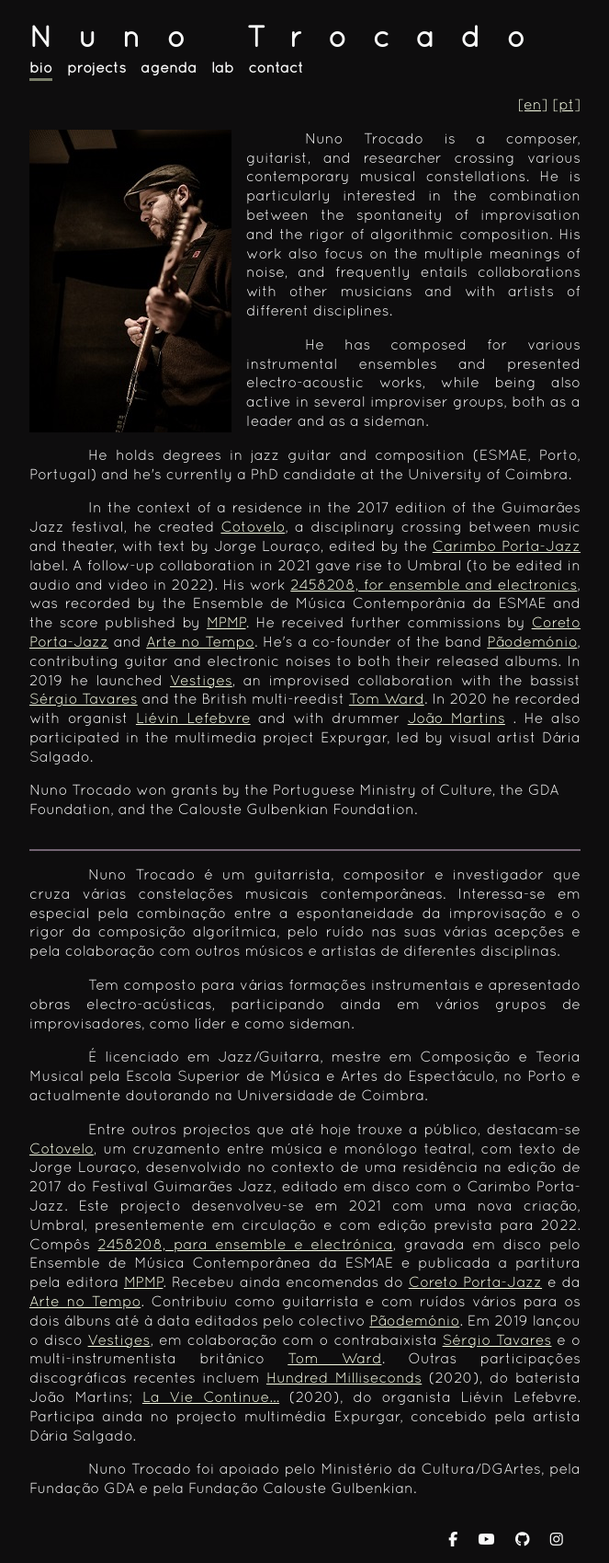
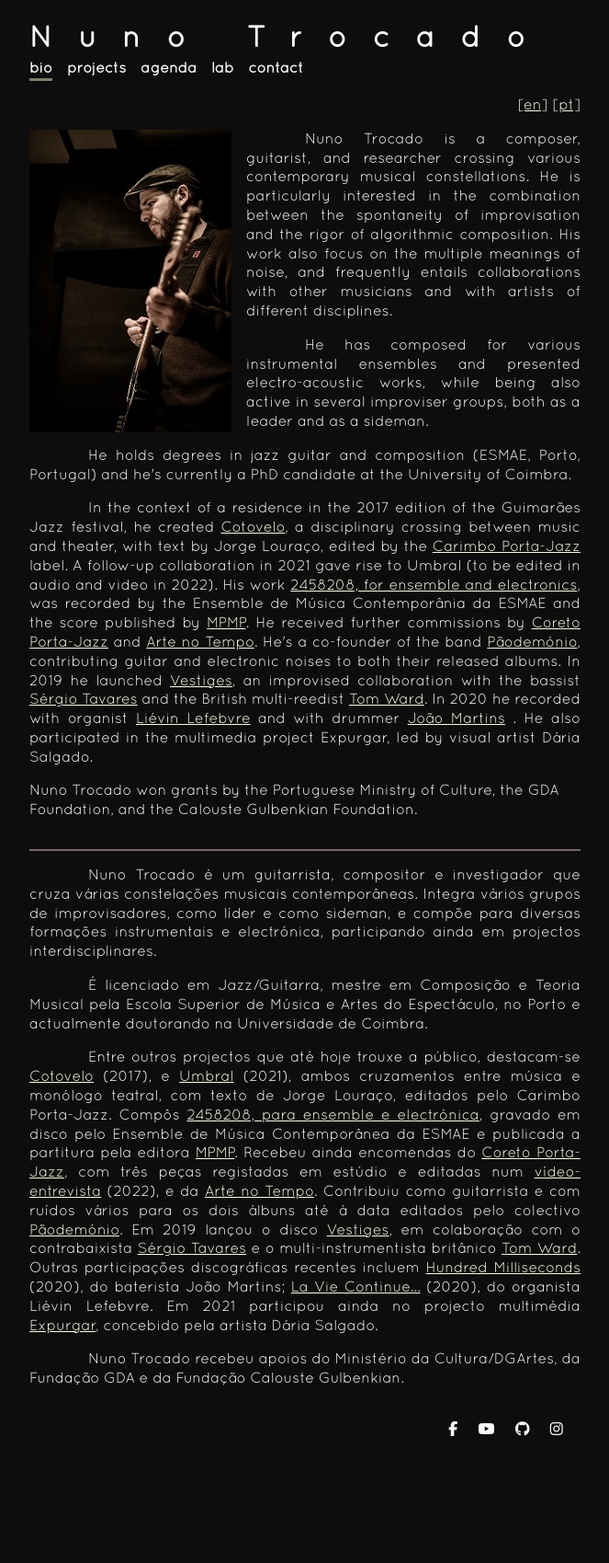
Before and after one commit to ntrocado/ntrocado.github.io, a Jekyll site: the page built from bio.html, in a window 1280 px wide. Shown: the whole page at 92% size, without its empty margins (308-971 px from the left). Built offline with Jekyll 4.4.1, drawn with Linux system fonts in a browser that asks for light colours; nearby versions of some CDN libraries; after the commit the page ends 1579 px from its top, so only the background shows below that.

Commit message:
New pt bio

```diff
--- a/bio.html
+++ b/bio.html
@@ -21,11 +21,10 @@ title: Nuno Trocado - Bio
 <hr>
 <a name="bio-pt"></a>
 <section class="texto">
-  <p class="texto">Nuno Trocado é um guitarrista, compositor e investigador que cruza várias constelações musicais contemporâneas. Interessa-se em especial pela combinação entre a espontaneidade da improvisação e o rigor da composição algorítmica, pelo ruído nas suas várias acepções e pela colaboração com outros músicos e artistas de diferentes disciplinas.</p>
-  <p class="texto">Tem composto para várias formações instrumentais e apresentado obras electro-acústicas, participando ainda em vários grupos de improvisadores, como líder e como sideman.</p>
+  <p class="texto">Nuno Trocado é um guitarrista, compositor e investigador que cruza várias constelações musicais contemporâneas. Integra vários grupos de improvisadores, como líder e como sideman, e compõe para diversas formações instrumentais e electrónica, participando ainda em projectos interdisciplinares.</p>
   <p class="texto">É licenciado em Jazz/Guitarra, mestre em Composição e Teoria Musical pela Escola Superior de Música e Artes do Espectáculo, no Porto e actualmente doutorando na Universidade de Coimbra.
-  <p class="texto">Entre outros projectos que até hoje trouxe a público, destacam-se <a href="projectos.html#cotovelo">Cotovelo</a>, um cruzamento entre música e monólogo teatral, com texto de Jorge Louraço, desenvolvido no contexto de uma residência na edição de 2017 do Festival Guimarães Jazz, editado em disco com o Carimbo Porta-Jazz. Este projecto desenvolveu-se em 2021 com uma nova criação, Umbral, presentemente em circulação e com edição prevista para 2022. Compôs <a href="projectos.html#2458208">2458208, para ensemble e electrónica</a>, gravada em disco pelo Ensemble de Música Contemporânea da ESMAE e publicada a partitura pela editora <a href="http://mpmp.pt/">MPMP</a>. Recebeu ainda encomendas do <a href="https://portajazz.com/coreto.html">Coreto Porta-Jazz</a> e da <a href="https://artenotempo.pt/en/arte-no-tempo-2/">Arte no Tempo</a>. Contribuiu como guitarrista e com ruídos vários para os dois álbuns até à data editados pelo colectivo <a href="https://paodemonio.bandcamp.com/">Pãodemónio</a>. Em 2019 lançou o disco <a href="projectos.html#tavares-trocado-ward">Vestiges</a>, em colaboração com o contrabaixista <a href="http://www.xn--srgiotavares-beb.com/">Sérgio Tavares</a> e o multi-instrumentista britânico <a href="https://madwort.co.uk/">Tom Ward</a>. Outras participações discográficas recentes incluem <a href="/projects/sideman/joao-martins-100ms.html">Hundred Milliseconds</a>
-    (2020), do baterista João Martins; <a href="/projects/sideman/lievin-lefebvre.html">La Vie Continue…</a>
-    (2020), do organista Liévin Lefebvre. Participa ainda no projecto multimédia Expurgar, concebido pela artista Dária Salgado.
-    <p class="texto">Nuno Trocado foi apoiado pelo Ministério da Cultura/DGArtes, pela Fundação GDA e pela Fundação Calouste Gulbenkian.</p>
+  <p class="texto">Entre outros projectos que até hoje trouxe a público, destacam-se <a href="https://nunotrocado.com/projectos.html#cotovelo">Cotovelo</a> (2017), e <a href="https://nunotrocado.com/projectos.html#umbral">Umbral</a> (2021), ambos cruzamentos entre música e monólogo teatral, com texto de Jorge Louraço, editados pelo Carimbo Porta-Jazz. Compôs <a href="https://nunotrocado.com/projectos.html#2458208">2458208, para ensemble e electrónica</a>, gravado em disco pelo Ensemble de Música Contemporânea da ESMAE e publicada a partitura pela editora <a href="http://mpmp.pt/">MPMP</a>. Recebeu ainda encomendas do <a href="https://portajazz.com/coreto.html">Coreto Porta-Jazz</a>, com três peças registadas em estúdio e editadas num <a href="https://youtu.be/YhZ7MT3de00">vídeo-entrevista</a> (2022), e da <a href="https://artenotempo.pt/en/arte-no-tempo-2/">Arte no Tempo</a>. Contribuiu como guitarrista e com ruídos vários para os dois álbuns até à data editados pelo colectivo <a href="https://paodemonio.bandcamp.com/">Pãodemónio</a>. Em 2019 lançou o disco <a href="https://nunotrocado.com/projectos.html#tavares-trocado-ward">Vestiges</a>, em colaboração com o contrabaixista <a href="http://www.xn--srgiotavares-beb.com/">Sérgio Tavares</a> e o multi-instrumentista britânico <a href="https://madwort.co.uk/">Tom Ward</a>. Outras participações discográficas recentes incluem <a href="https://nunotrocado.com/projects/sideman/joao-martins-100ms.html">Hundred Milliseconds</a>
+    (2020), do baterista João Martins; <a href="https://nunotrocado.com/projects/sideman/lievin-lefebvre.html">La Vie Continue…</a>
+    (2020), do organista Liévin Lefebvre. Em 2021 participou ainda no projecto multimédia <a href="https://expurgar.com/work">Expurgar</a>, concebido pela artista Dária Salgado.
+    <p class="texto">Nuno Trocado recebeu apoios do Ministério da Cultura/DGArtes, da Fundação GDA e da Fundação Calouste Gulbenkian.</p>
 </section>
```
